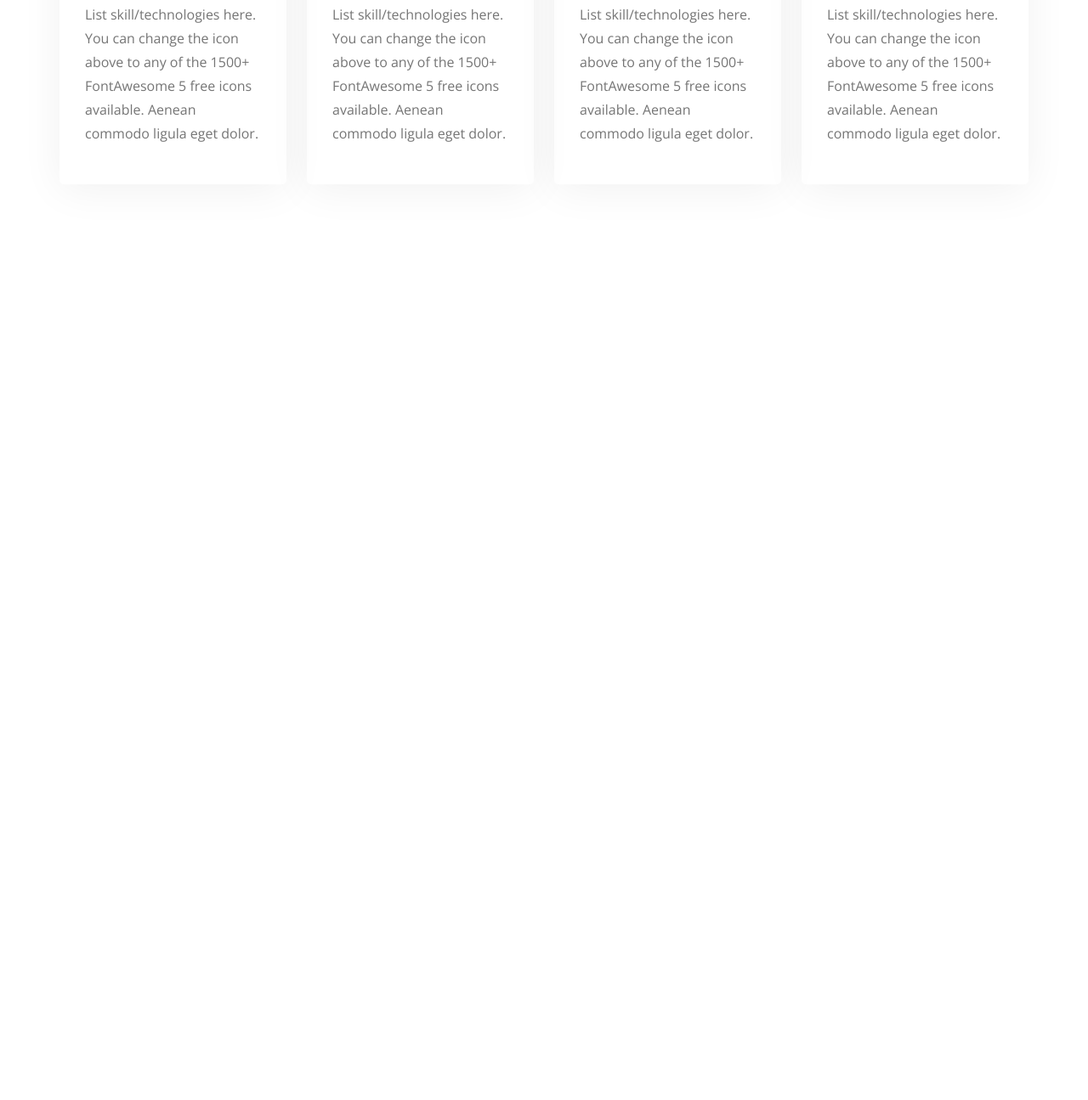
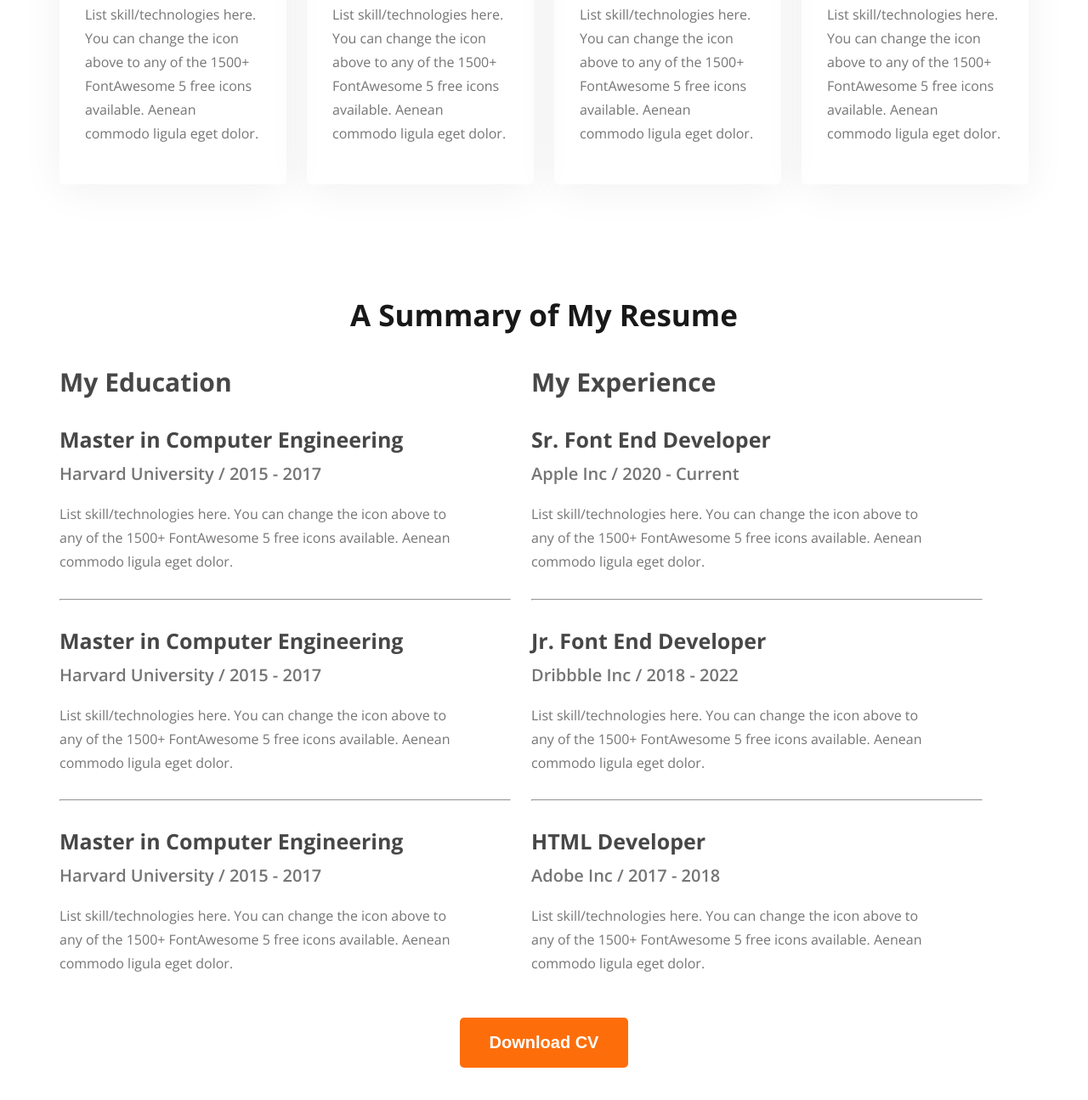
Before and after one commit to Shoikot-007/my-first-portfolio-website, a plain HTML site: page index.html in a window 1280 px wide. Shown: the part 2042-3337 px from the top of the page at 85% size. Before the commit the page ends 2389 px from the top, so only its background shows below. Drawn offline with nearby package versions, Linux system fonts and the light colour scheme.

Commit message:
added resume section

```diff
--- a/index.html
+++ b/index.html
@@ -98,6 +98,71 @@
       </div>
      </section>
      <!-- what I do section end -->
+
+     <!-- resume section start -->
+      <section class="resume">
+        <h3 class="section-title text-center">
+          A Summary of My Resume
+        </h3>
+        <div class="resume-column-container">
+          <div class="resume-column">
+            <h3 class="resume-column-title">My Education</h3>
+            <div class="experience">
+              <h4 class="experience-title">Master in Computer Engineering</h4>
+              <h5 class="experience-subtitle">Harvard University / 2015 - 2017</h5>
+              <div class="experience-description">
+                List skill/technologies here. You can change the icon above to any of the 1500+ FontAwesome 5 free icons available. Aenean commodo ligula eget dolor.
+              </div>
+            </div>
+            <hr>
+            <div class="experience">
+              <h4 class="experience-title">Master in Computer Engineering</h4>
+              <h5 class="experience-subtitle">Harvard University / 2015 - 2017</h5>
+              <div class="experience-description">
+                List skill/technologies here. You can change the icon above to any of the 1500+ FontAwesome 5 free icons available. Aenean commodo ligula eget dolor.
+              </div>
+            </div>
+            <hr>
+            <div class="experience">
+              <h4 class="experience-title">Master in Computer Engineering</h4>
+              <h5 class="experience-subtitle">Harvard University / 2015 - 2017</h5>
+              <div class="experience-description">
+                List skill/technologies here. You can change the icon above to any of the 1500+ FontAwesome 5 free icons available. Aenean commodo ligula eget dolor.
+              </div>
+            </div>
+          </div>
+          <div class="resume-column">
+            <h3 class="resume-column-title">My Experience</h3>
+            <div class="experience">
+              <h4 class="experience-title">Sr. Font End Developer</h4>
+              <h5 class="experience-subtitle">Apple Inc / 2020 - Current</h5>
+              <div class="experience-description">
+                List skill/technologies here. You can change the icon above to any of the 1500+ FontAwesome 5 free icons available. Aenean commodo ligula eget dolor.
+              </div>
+            </div>
+            <hr>
+            <div class="experience">
+              <h4 class="experience-title">Jr. Font End Developer</h4>
+              <h5 class="experience-subtitle">Dribbble Inc / 2018 - 2022</h5>
+              <div class="experience-description">
+                List skill/technologies here. You can change the icon above to any of the 1500+ FontAwesome 5 free icons available. Aenean commodo ligula eget dolor.
+              </div>
+            </div>
+            <hr>
+            <div class="experience">
+              <h4 class="experience-title">HTML Developer</h4>
+              <h5 class="experience-subtitle">Adobe Inc / 2017 - 2018</h5>
+              <div class="experience-description">
+                List skill/technologies here. You can change the icon above to any of the 1500+ FontAwesome 5 free icons available. Aenean commodo ligula eget dolor.
+              </div>
+            </div>
+          </div>
+        </div>
+
+        <div class="button-container cv-button">
+          <button class="btn-primary">Download CV</button>
+        </div>
+      </section>
   </main>
 
   <footer></footer>
--- a/styles/portfolio.css
+++ b/styles/portfolio.css
@@ -212,3 +212,50 @@ main section {
   font-weight: 400;
   line-height: 28px;
 }
+
+/* resume section styles */
+
+.resume-column-container {
+  display: flex;
+  gap: 24px;
+}
+
+.resume-column-title {
+  color: rgb(71, 71, 71);
+  font-size: 30px;
+  font-weight: 700;
+  margin: 0;
+}
+
+.experience-title {
+  color: rgb(71, 71, 71);
+  font-size: 25px;
+  font-weight: 700;
+  margin: 0;
+  margin-top: 30px;
+  margin-bottom: 10px;
+}
+
+.experience-subtitle {
+  color: rgb(117, 117, 117);
+  font-size: 20px;
+  font-weight: 600;
+  margin: 0;
+  margin-bottom: 20px;
+}
+
+.experience-description {
+  color: rgb(117, 117, 117);
+  font-size: 16px;
+  font-weight: 400;
+  line-height: 28px;
+  margin: 0;
+  margin-bottom: 29.5px;
+  width: 460px;
+  margin-right: 71px;
+}
+
+.button-container {
+  text-align: center;
+  margin-top: 20px;
+}
```
